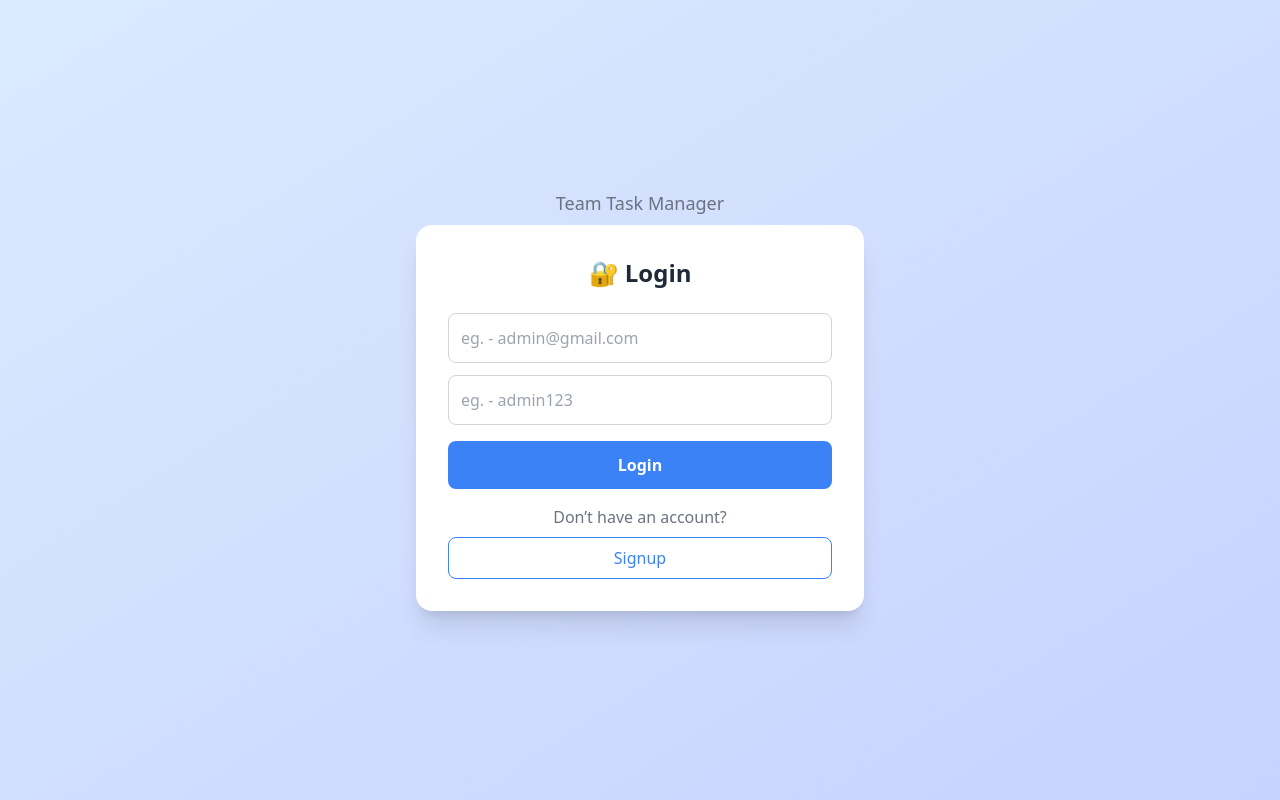
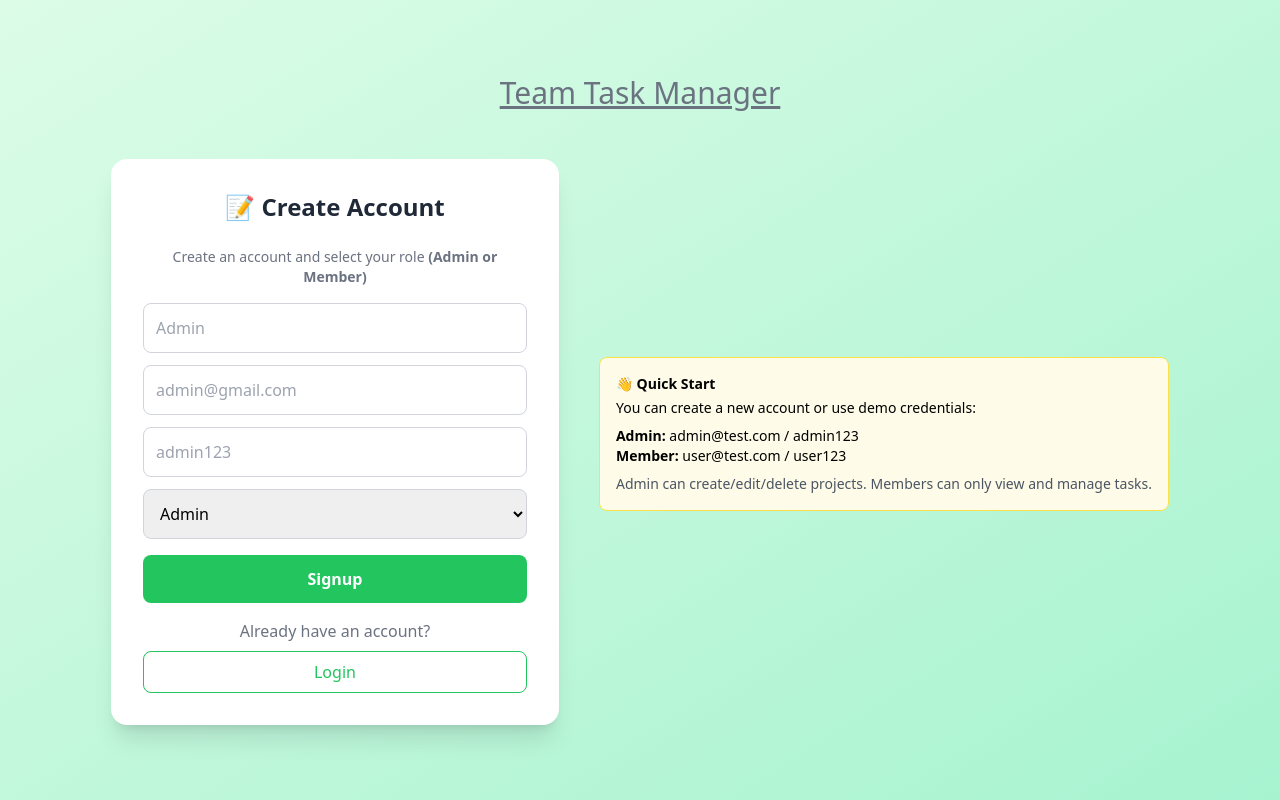
Before and after one commit to shraddha2705/Team-Task-Manager, a React (Vite) app in the folder client/: page / in a window 1280 px wide. Built offline with nearby package versions, Linux system fonts and the light colour scheme.

Commit message:
add more UI elements to help user

```diff
--- a/client/src/App.jsx
+++ b/client/src/App.jsx
@@ -4,7 +4,7 @@ import Signup from "./pages/Signup";
 import Dashboard from "./pages/Dashboard";
 
 export default function App() {
-  const [page, setPage] = useState("login");
+  const [page, setPage] = useState("signup");
 
   return (
     <>
--- a/client/src/pages/Login.jsx
+++ b/client/src/pages/Login.jsx
@@ -30,9 +30,10 @@ export default function Login({ setPage }) {
 
   return (
     <div className="min-h-screen flex flex-col items-center justify-center bg-gradient-to-br from-blue-100 to-indigo-200">
-      <h1 className="text-center text-lg text-gray-500 mb-2">
+      <h1 className="text-center text-3xl underline mb-10 text-gray-500 mb-2">
         Team Task Manager
       </h1>
+
       <div className="bg-white p-8 rounded-2xl shadow-xl w-full max-w-md">
         <h2 className="text-2xl font-bold text-center mb-6 text-gray-800">
           🔐 Login
@@ -40,14 +41,14 @@ export default function Login({ setPage }) {
 
         <input
           className="w-full border border-gray-300 p-3 rounded-lg mb-3 focus:ring-2 focus:ring-blue-400 outline-none"
-          placeholder="eg. - admin@gmail.com"
+          placeholder="admin@gmail.com"
           onChange={(e) => setEmail(e.target.value)}
         />
 
         <input
           type="password"
           className="w-full border border-gray-300 p-3 rounded-lg mb-4 focus:ring-2 focus:ring-blue-400 outline-none"
-          placeholder="eg. - admin123"
+          placeholder="admin123"
           onChange={(e) => setPassword(e.target.value)}
         />
 
@@ -66,6 +67,20 @@ export default function Login({ setPage }) {
         >
           Signup
         </button>
+
+        <div className="bg-blue-50 border border-blue-300 p-4 rounded-lg mb-4 text-sm mt-8">
+          <p className="font-semibold mb-1 text-lg">🔑 Login Info</p>
+          <p>Use your registered email & password.</p>
+
+          <div className="mt-2">
+            <p>
+              <b>Demo Admin:</b> admin@test.com / admin123
+            </p>
+            <p>
+              <b>Demo Member:</b> user@test.com / user123
+            </p>
+          </div>
+        </div>
       </div>
     </div>
   );
--- a/client/src/pages/Signup.jsx
+++ b/client/src/pages/Signup.jsx
@@ -26,7 +26,7 @@ export default function Signup({ setPage }) {
 
   return (
     <div className="min-h-screen flex  flex-col items-center justify-center bg-gradient-to-br from-green-100 to-emerald-200">
-      <h1 className="text-center text-lg text-gray-500 mb-2">
+      <h1 className="text-center text-3xl bold underline text-gray-500 mb-2">
         Team Task Manager
       </h1>
 
@@ -36,22 +36,27 @@ export default function Signup({ setPage }) {
             📝 Create Account
           </h2>
 
+          <p className="text-gray-500 text-sm mb-4 text-center">
+            Create an account and select your role{" "}
+            <strong>(Admin or Member)</strong>
+          </p>
+
           <input
             className="w-full border border-gray-300 p-3 rounded-lg mb-3 focus:ring-2 focus:ring-green-400 outline-none"
-            placeholder="Name"
+            placeholder="Admin"
             onChange={(e) => setForm({ ...form, name: e.target.value })}
           />
 
           <input
             className="w-full border border-gray-300 p-3 rounded-lg mb-3 focus:ring-2 focus:ring-green-400 outline-none"
-            placeholder="Email"
+            placeholder="admin@gmail.com"
             onChange={(e) => setForm({ ...form, email: e.target.value })}
           />
 
           <input
             type="password"
             className="w-full border border-gray-300 p-3 rounded-lg mb-3 focus:ring-2 focus:ring-green-400 outline-none"
-            placeholder="Password"
+            placeholder="admin123"
             onChange={(e) => setForm({ ...form, password: e.target.value })}
           />
 
@@ -59,8 +64,8 @@ export default function Signup({ setPage }) {
             className="w-full border border-gray-300 p-3 rounded-lg mb-4"
             onChange={(e) => setForm({ ...form, role: e.target.value })}
           >
+            <option value="admin">Admin</option>
             <option value="member">Member</option>
-            <option value="admin">Admin</option>
           </select>
 
           <button
@@ -82,7 +87,7 @@ export default function Signup({ setPage }) {
           </button>
         </div>
 
-        <div className="bg-yellow-50 border border-yellow-300 p-4 rounded-lg mb-4 text-sm inline-block h-max">
+        <div className="bg-yellow-50 border border-yellow-300 p-4 rounded-lg mb-4 text-sm inline-block h-max text-base">
           <p className="font-semibold mb-1">👋 Quick Start</p>
           <p>You can create a new account or use demo credentials:</p>
 
```
